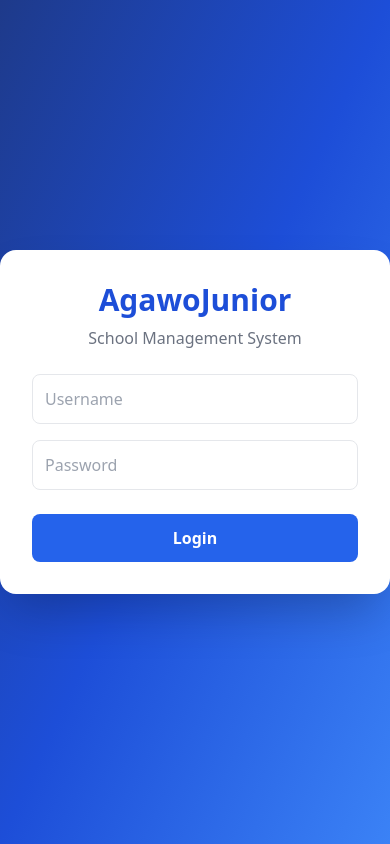
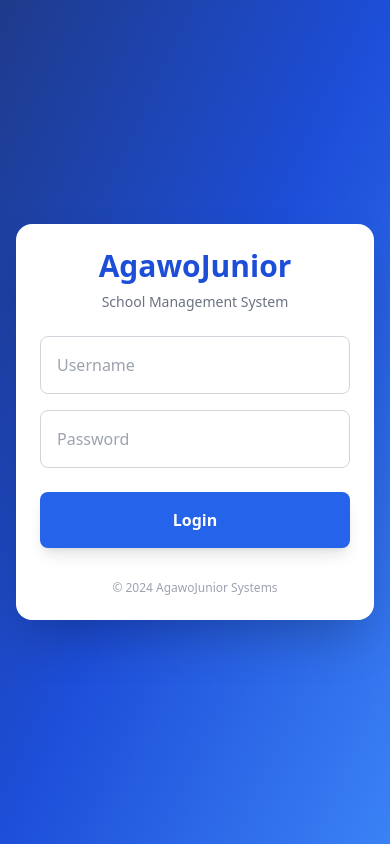
Before and after one commit to dizine2019/agawo-junior, a Django app: page / in a window 390 px wide. Run offline with Django 5.2, Linux system fonts and the light colour scheme; some libraries are stand-ins or nearby versions.

Commit message:
fix mobile login jitter

```diff
--- a/templates/login.html
+++ b/templates/login.html
@@ -2,24 +2,35 @@
 <html lang="en">
 	<head>
 		<meta charset="UTF-8">
+			<!-- THIS LINE FIXES THE SHAKY MOBILE ISSUE -->
+			<meta name="viewport" content="width=device-width, initial-scale=1.0, maximum-scale=1.0, user-scalable=0">
+
 				<title>AgawoJunior Login</title>
 				<script src="https://cdn.tailwindcss.com"></script>
+				<style>
+					/* Prevents the background from jumping when the mobile keyboard appears */
+					body {
+					height: 100%;
+					overflow-y: auto;
+					}
+				</style>
 			</head>
 
-<body class="bg-gradient-to-br from-blue-900 via-blue-700 to-blue-500 min-h-screen flex items-center justify-center">
+	<body class="bg-gradient-to-br from-blue-900 via-blue-700 to-blue-500 min-h-screen flex items-center justify-center p-4">
 
-    <div class="bg-white w-full max-w-md p-8 rounded-2xl shadow-2xl">
+		<!-- Added 'mx-auto' and adjusted padding for better mobile feel -->
+		<div class="bg-white w-full max-w-md p-6 sm:p-8 rounded-2xl shadow-2xl mx-auto">
 
 			<h1 class="text-3xl font-bold text-center text-blue-700 mb-2">
 				AgawoJunior
 			</h1>
 
-        <p class="text-center text-gray-500 mb-6">
+			<p class="text-center text-gray-500 mb-6 text-sm sm:text-base">
 				School Management System
 			</p>
 
 			{% if error %}
-        <div class="bg-red-100 text-red-600 p-2 rounded mb-4 text-sm text-center">
+			<div class="bg-red-100 text-red-600 p-3 rounded-lg mb-4 text-sm text-center font-medium">
 				{{ error }}
 			</div>
 			{% endif %}
@@ -27,16 +38,22 @@
 			<form method="POST">
 				{% csrf_token %}
 
-            <input type="text" name="username" placeholder="Username"
-                class="w-full p-3 border rounded-lg mb-4 focus:ring-2 focus:ring-blue-400">
+				<!-- Added 'appearance-none' to prevent mobile browser styling issues -->
+				<input type="text" name="username" placeholder="Username" required=""
+					class="w-full p-4 border border-gray-300 rounded-lg mb-4 focus:outline-none focus:ring-2 focus:ring-blue-500 text-base appearance-none">
 
-            <input type="password" name="password" placeholder="Password"
-                class="w-full p-3 border rounded-lg mb-6 focus:ring-2 focus:ring-blue-400">
+					<input type="password" name="password" placeholder="Password" required=""
+						class="w-full p-4 border border-gray-300 rounded-lg mb-6 focus:outline-none focus:ring-2 focus:ring-blue-500 text-base appearance-none">
 
-            <button class="w-full bg-blue-600 text-white py-3 rounded-lg font-bold hover:bg-blue-700 transition">
+						<button type="submit"
+							class="w-full bg-blue-600 text-white py-4 rounded-lg font-bold hover:bg-blue-700 active:scale-95 transition-transform duration-150 shadow-lg">
 							Login
 						</button>
 					</form>
+
+			<p class="text-center text-gray-400 text-xs mt-8">
+				&copy; 2024 AgawoJunior Systems
+			</p>
 
 		</div>
 
```
Lines whose indentation alone changed are shown as unchanged.
